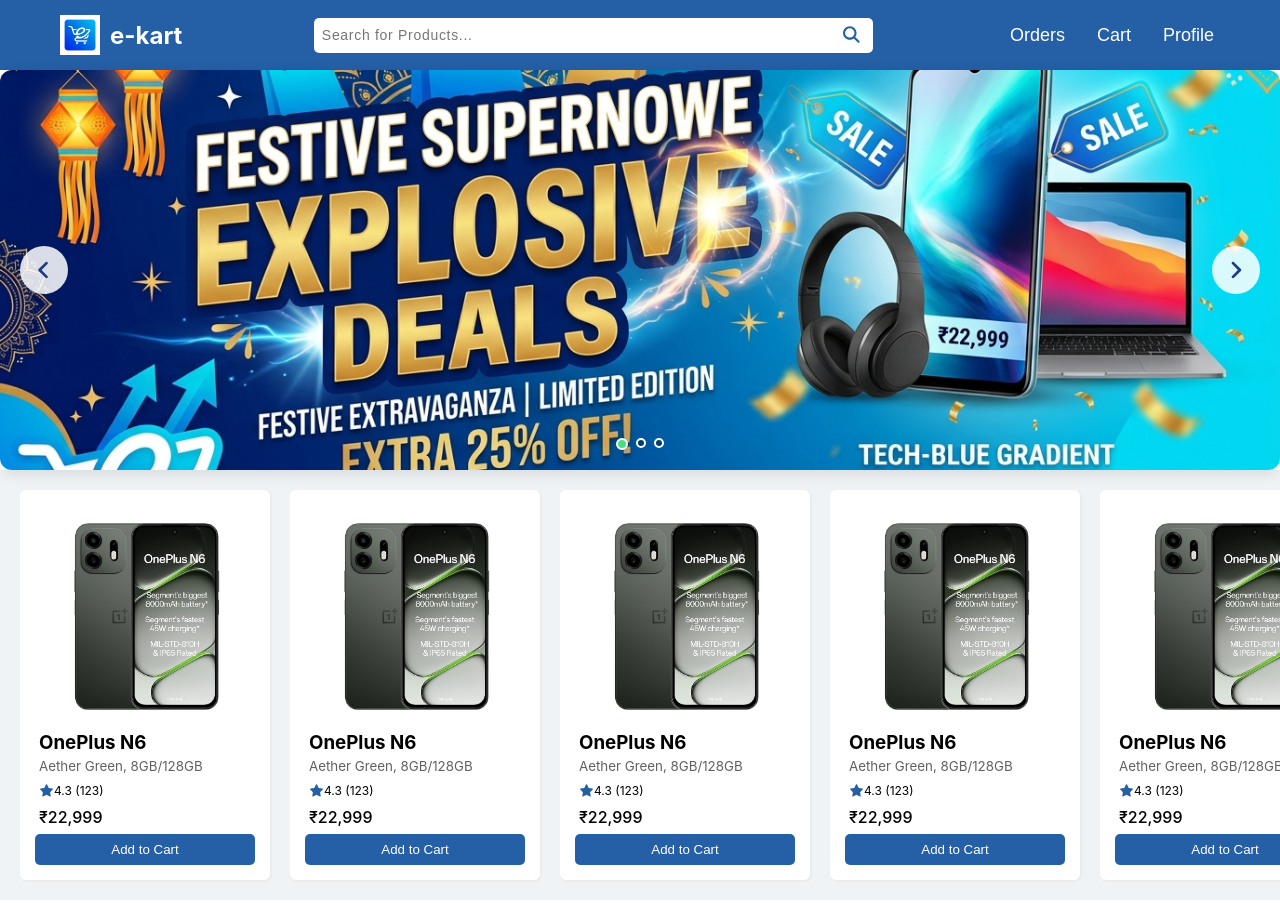
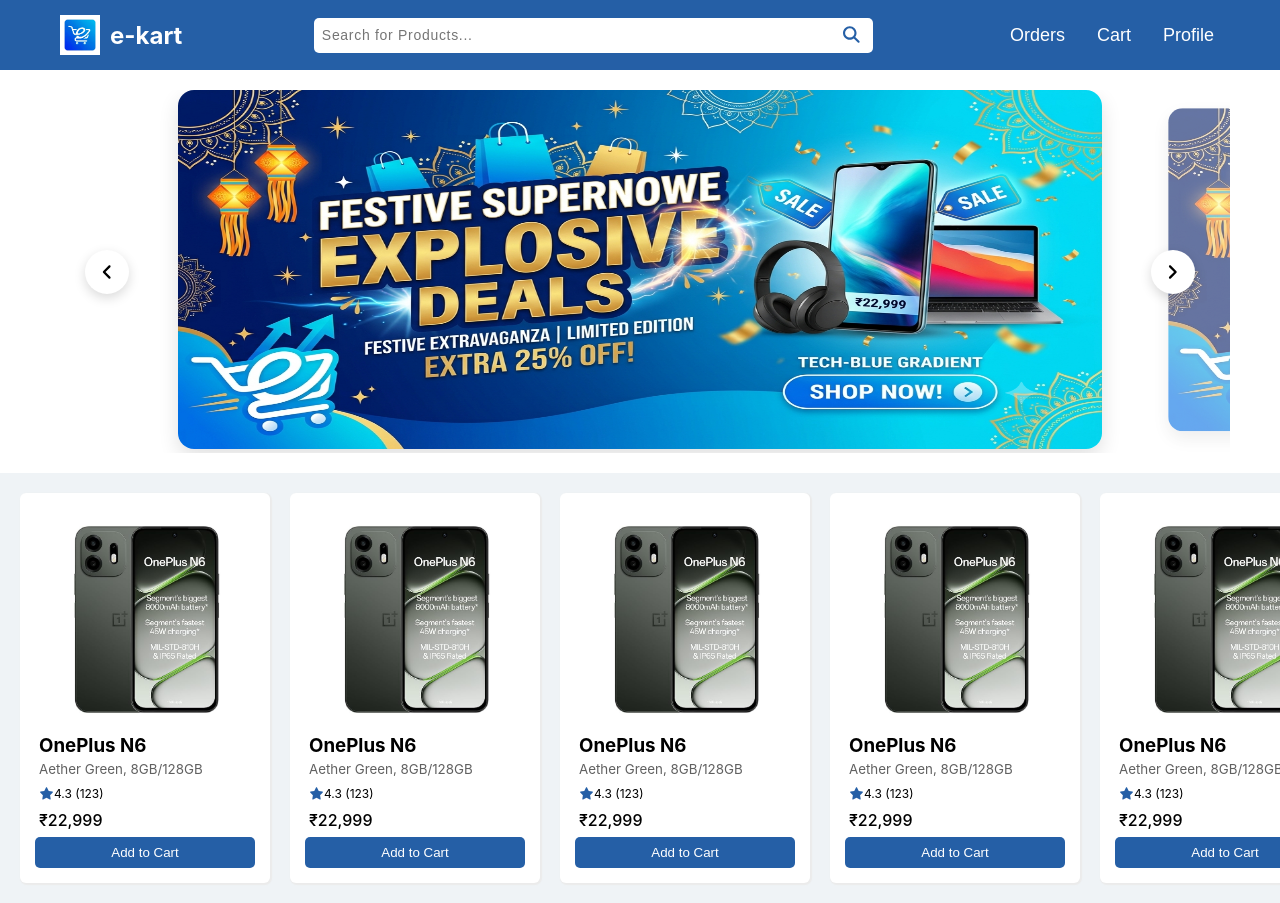
Before and after one commit to Jayanth-br/e-cart-react-app, a React (Vite) app: page / in a window 1280 px wide. Shown: the top 903 px of the page. Built offline with nearby package versions, Linux system fonts and the light colour scheme.

Commit message:
Home page carousel enchancement

```diff
--- a/src/Components/Carousel.css
+++ b/src/Components/Carousel.css
@@ -1,108 +1,72 @@
-#carousel-slider {
+.carousel-wrapper {
   position: relative;
-    /* Removed flex centering for the container itself; let absolute positioning handle the buttons and dots */
   width: 100%;
-    /* overflow hidden is vital when elements have transitions */
+  max-width: calc(100% - 100px);
+  margin: 0 auto;
   overflow: hidden;
-    border-radius: 12px;
-    box-shadow: 0 4px 15px rgba(0, 0, 0, 0.1); /* Subtle shadow like reference app */
+  padding: 20px 0;
 }
 
-.carousel {
+.carousel-viewport {
   width: 100%;
-    height: 400px; /* Fixed height for the banner area */
-    position: relative;
+  overflow: hidden;
 }
 
-/* Base style for ALL slides */
-.slide {
-    position: absolute;
-    top: 0;
-    left: 0;
+/* Flex container holding all slides side-by-side */
+.carousel-track {
+  display: flex;
+  transition: transform 0.5s ease-in-out;
   width: 100%;
-    height: 100%;
-    /* Fade transition for polished UX */
-    opacity: 0;
-    transition: opacity 0.6s ease-in-out;
-    z-index: 1; /* Non-active slides below everything */
 }
 
-/* Style for the active slide */
-.slide.active {
-    opacity: 1;
-    z-index: 2; /* Move active slide to top */
+/* Each slide takes up 80% width, leaving 20% total (10% on each side) for side banners */
+.carousel-slide {
+  flex: 0 0 80%; /* Do not grow, do not shrink, fix width to 80% */
+  padding: 0 10px;
+  box-sizing: border-box;
+  opacity: 0.6;
+  transform: scale(0.9);
+  transition: all 0.5s ease-in-out;
 }
 
-.carousel-banner-img {
-    height: 100%;
-    width: 100%;
-    object-fit: cover;
-    display: block;
+/* The centered/active slide */
+.carousel-slide.active {
+  opacity: 1;
+  transform: scale(1); /* Full size for the active banner */
 }
 
-/* Overlaid arrows styling */
+.carousel-slide img {
+  width: 100%;
+  /* height: 380px; */
+  object-fit: fill;
+  aspect-ratio: 90 / 35;
+  border-radius: 16px;
+  box-shadow: 0 8px 20px rgba(0, 0, 0, 0.12);
+}
+
+/* Overlay Navigation Buttons */
 .carousel-btn {
   position: absolute;
   top: 50%;
   transform: translateY(-50%);
-    /* Matching standard semi-transparent overlay UX */
-    background: rgba(255, 255, 255, 0.85);
+  z-index: 10;
+  background: #ffffff;
   border: none;
+  width: 44px;
+  height: 44px;
   border-radius: 50%;
-    width: 48px;
-    height: 48px;
+  box-shadow: 0 4px 12px rgba(0, 0, 0, 0.15);
   cursor: pointer;
-    z-index: 10; /* Buttons always above images */
-    transition: background 0.2s ease, transform 0.2s ease;
   display: flex;
   align-items: center;
   justify-content: center;
-    color: #1e3a8a; /* Unified blue brand color derived from wireframe image */
+  font-size: 18px;
 }
 
-.carousel-btn:hover {
-    background: rgba(255, 255, 255, 1);
-    transform: translateY(-50%) scale(1.05); /* Subtle scale effect */
+.left-btn {
+  left: 3%;
 }
 
-.nav-icon {
-    font-size: 22px;
+.right-btn {
+  right: 3%;
 }
-
-.left-slider {
-    left: 20px;
-}
-
-.right-slider {
-    right: 20px;
-}
-
-/* NEW: Pagination Dots container/style */
-.carousel-pagination {
-    position: absolute;
-    bottom: 20px; /* Offset from bottom */
-    left: 50%;
-    transform: translateX(-50%);
-    display: flex;
-    gap: 8px;
-    z-index: 10; /* Dots above images */
-}
-
-.pagination-dot {
-    width: 10px;
-    height: 10px;
-    background-color: rgba(0, 0, 0, 0.3); /* Transparent dark for inactive */
-    border: 2px solid #fff;
-    border-radius: 50%;
-    cursor: pointer;
-    transition: background-color 0.3s ease, width 0.3s ease;
-    padding: 0;
-}
-
-.pagination-dot.active {
-    /* Using bright brand green highlight derived from reference wireframe */
-    background-color: #4ade80;
-    border-color: #fff;
-    width: 12px; /* Slight highlight width change */
-    height: 12px;
-}
--- a/src/Components/Carousel.jsx
+++ b/src/Components/Carousel.jsx
@@ -1,86 +1,61 @@
 import { useState } from "react";
 import { FontAwesomeIcon } from "@fortawesome/react-fontawesome";
 import { faAngleLeft, faAngleRight } from "@fortawesome/free-solid-svg-icons";
-// Assuming you have distinct festive images as implied by panel 1 of the reference image
 import festiveDeals from "../assets/carousel/festive-deals.png";
-import electronicsSale from "../assets/carousel/festive-deals.png";
-import summerOffers from "../assets/carousel/festive-deals.png";
+import banner2 from "../assets/carousel/festive-deals.png";
+import banner3 from "../assets/carousel/festive-deals.png";
 import "./Carousel.css";
 
-// 1. Data remains abstract and easy to manage. Using separate images.
 const SLIDES = [
-  { id: 1, image: festiveDeals, alt: "e-cart Festive explosive deals banner" },
-  { id: 2, image: electronicsSale, alt: "e-cart Electronics super sale banner" },
-  { id: 3, image: summerOffers, alt: "e-cart Great discounts sale banner" }
+  { id: 0, image: festiveDeals, alt: "Festive Deals" },
+  { id: 1, image: banner2, alt: "Electronics Sale" },
+  { id: 2, image: banner3, alt: "Essentials Offer" },
 ];
 
 function Carousel() {
   const [currentIndex, setCurrentIndex] = useState(0);
-  const totalSlides = SLIDES.length;
 
-  // Refactored generic change handler using Modulo operator
-  // Ensures infinite loop and avoids repetitive logic.
-  const handleSlideChange = (direction) => {
-    setCurrentIndex((prevIndex) =>
-      (prevIndex + direction + totalSlides) % totalSlides
-    );
+  const prevSlide = () => {
+    setCurrentIndex((prev) => (prev === 0 ? SLIDES.length - 1 : prev - 1));
+  };
+
+  const nextSlide = () => {
+    setCurrentIndex((prev) => (prev === SLIDES.length - 1 ? 0 : prev + 1));
   };
 
   return (
-    // role="region" and aria-roledescription="carousel" are good for advanced accessibility
-    <section
-      id="carousel-slider"
-      role="region"
-      aria-roledescription="carousel"
-      aria-label="Promotional Banners"
-    >
-      <button
-        className="left-slider carousel-btn"
-        onClick={() => handleSlideChange(-1)} // Move prev
-        aria-label="Previous Slide"
-      >
-        {/* Updated style to generic brand blue based on reference image */}
-        <FontAwesomeIcon icon={faAngleLeft} className="nav-icon" />
+    <div className="carousel-wrapper">
+      {/* Navigation Buttons */}
+      <button className="carousel-btn left-btn" onClick={prevSlide}>
+        <FontAwesomeIcon icon={faAngleLeft} />
       </button>
 
-      <div className="carousel">
-        {/* Render all slides at once for smoother CSS animations */}
-        {SLIDES.map((slide, index) => (
-          <div
-            key={slide.id}
-            className={`slide ${index === currentIndex ? "active" : ""}`}
-            aria-hidden={index !== currentIndex}
-          >
-            <img
-              className="carousel-banner-img"
-              src={slide.image}
-              alt={slide.alt}
-            />
-          </div>
-        ))}
+      {/* Track containing all slides */}
+      <div className="carousel-viewport">
+        <div
+          className="carousel-track"
+          style={{
+            transform: `translateX(calc(-${currentIndex * 80}% + 10%))`,
+          }}
+        >
+          {SLIDES.map((slide, index) => {
+            const isActive = index === currentIndex;
+            return (
+              <div
+                key={slide.id}
+                className={`carousel-slide ${isActive ? "active" : ""}`}
+              >
+                <img src={slide.image} alt={slide.alt} />
+              </div>
+            );
+          })}
+        </div>
       </div>
 
-      <button
-        className="right-slider carousel-btn"
-        onClick={() => handleSlideChange(1)} // Move next
-        aria-label="Next Slide"
-      >
-        <FontAwesomeIcon icon={faAngleRight} className="nav-icon" />
+      <button className="carousel-btn right-btn" onClick={nextSlide}>
+        <FontAwesomeIcon icon={faAngleRight} />
       </button>
-
-      {/* NEW: Pagination Dots as seen in the reference image */}
-      <div className="carousel-pagination" role="group" aria-label="Slide Selection">
-        {SLIDES.map((_, index) => (
-          <button
-            key={index}
-            className={`pagination-dot ${index === currentIndex ? "active" : ""}`}
-            onClick={() => setCurrentIndex(index)}
-            aria-label={`Go to slide ${index + 1}`}
-            aria-selected={index === currentIndex}
-          ></button>
-        ))}
-      </div>
-    </section>
+    </div>
   );
 }
 
```
Lines whose indentation alone changed are shown as unchanged.
